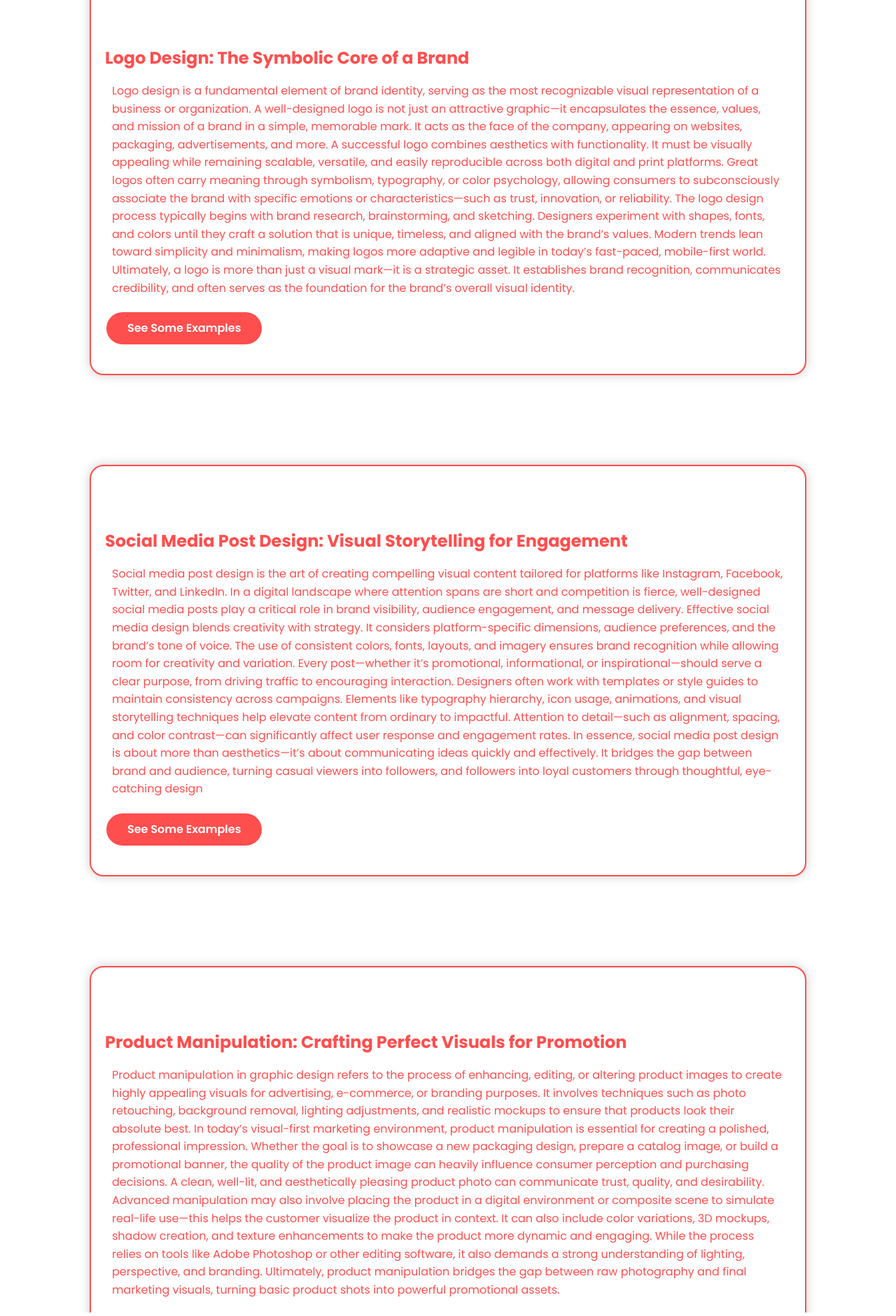
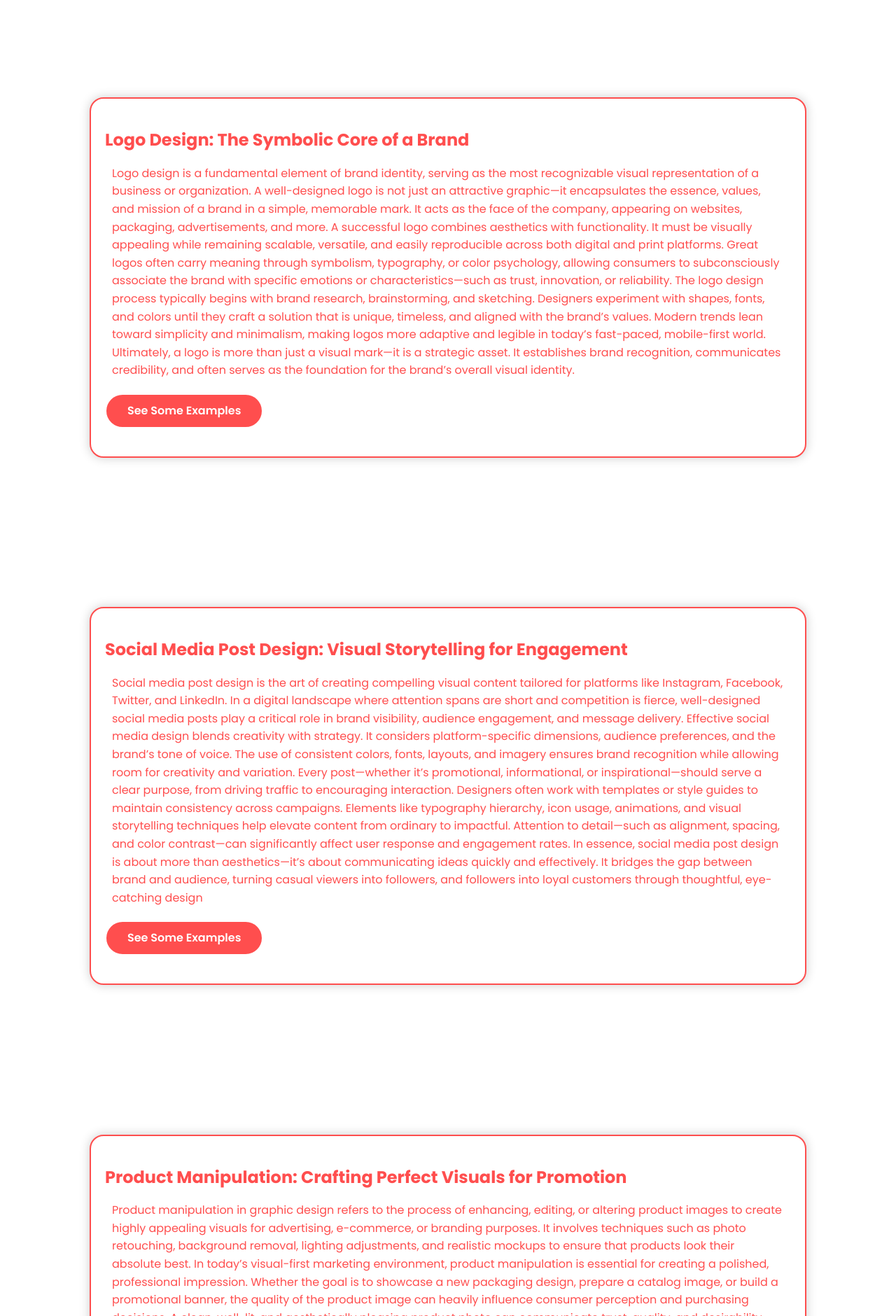
Before and after one commit to mukta07072006/portfolio.muktadir, a plain HTML site: page info.html in a window 1280 px wide. Shown: the part 920-2800 px from the top of the page at 70% size. Drawn offline with Linux system fonts and the light colour scheme.

Commit message:
Update info.html

```diff
--- a/info.html
+++ b/info.html
@@ -27,8 +27,8 @@
           </div>
     </header>
 <br><br><br><br><br><br><br><br>
-    <section class="info" id="info">
-        <div class="info-box" id="brand"><br><br><br>
+    <section class="info" id="info"><br><br><br><br><br><br><br><br>
+        <div class="info-box" id="brand">
             <h2>
                 Brand Identity Design: The Visual and Strategic Face of a Brand
             </h2>
@@ -42,7 +42,10 @@
                 <a href="https://www.bing.com/images/search?q=brand%20identity%20design&qs=SS&form=QBIR&sp=1&lq=0&pq=brand%20identity%20&sc=10-15&cvid=B7A11A3A5EC4476095B0B0996852F06D&first=1" class="btn2">  See Some Examples   </a>
 
             </div><br><br><br><br><br><br><br><br>
-        <div class="info-box" id="logoinfo"><br><br><br>
+        <div>
+        <h6>   <h6> <br><br><br><br><br><br><br><br>
+        </div>
+        <div class="info-box" id="logoinfo">
             <h2>
                 Logo Design: The Symbolic Core of a Brand
             </h2>
@@ -54,7 +57,10 @@
 
                 Ultimately, a logo is more than just a visual mark—it is a strategic asset. It establishes brand recognition, communicates credibility, and often serves as the foundation for the brand’s overall visual identity.</p> <a href="https://www.bing.com/images/search?q=logo+design&form=HDRSC3&first=1" class="btn2">   See Some Examples   </a> </div>
                 <br><br><br><br><br><br><br><br>
-             <div class="info-box" id="smpost"><br><br><br>
+               <div>
+        <h6>   <h6> <br><br><br><br><br><br><br><br>
+        </div>
+             <div class="info-box" id="smpost">
     <h2>Social Media Post Design: Visual Storytelling for Engagement</h2>
     <p>
         Social media post design is the art of creating compelling visual content tailored for platforms like Instagram, Facebook, Twitter, and LinkedIn. In a digital landscape where attention spans are short and competition is fierce, well-designed social media posts play a critical role in brand visibility, audience engagement, and message delivery.
@@ -67,7 +73,10 @@ In essence, social media post design is about more than aesthetics—it’s abou
     </p><a href="https://www.bing.com/images/search?q=social+media+post+design&form=HDRSC3&first=1" class="btn2">   See Some Examples   </a>
   </div>
   <br><br><br><br><br><br><br><br>
-  <div class="info-box" id="manipulation"><br><br><br>
+               <div>
+        <h6>   <h6> <br><br><br><br><br><br><br><br>
+        </div>
+  <div class="info-box" id="manipulation">
     <h2>
         Product Manipulation: Crafting Perfect Visuals for Promotion
     </h2>
@@ -80,7 +89,10 @@ In essence, social media post design is about more than aesthetics—it’s abou
         While the process relies on tools like Adobe Photoshop or other editing software, it also demands a strong understanding of lighting, perspective, and branding. Ultimately, product manipulation bridges the gap between raw photography and final marketing visuals, turning basic product shots into powerful promotional assets.</p>
         <a href="https://www.bing.com/images/search?q=product%20manipulation&qs=AS&form=QBIR&sp=2&lq=0&pq=product%20man&sk=LC1&sc=10-11&cvid=21117A2CF5C042A1AEB4CF0E294D39DF&first=1" class="btn2">   See Some Examples</a>
     </div><br><br><br><br><br><br><br><br>
-  <div class="info-box" id="flyer"><br><br><br>
+               <div>
+        <h6>   <h6> <br><br><br><br><br><br><br><br>
+        </div>
+  <div class="info-box" id="flyer">
     <h2>
         Flyer Design: Compact Communication with Visual Impact
     </h2>
```
